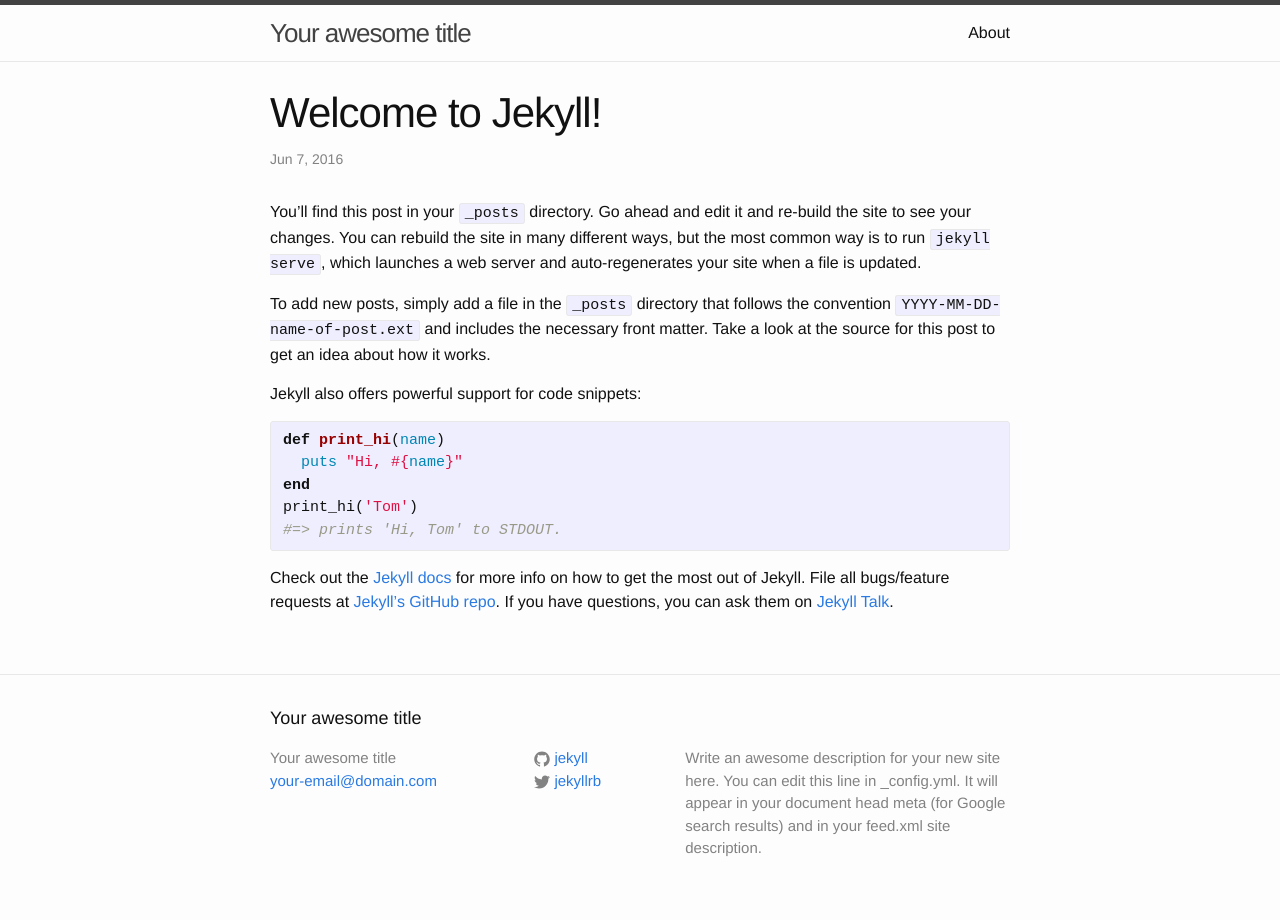
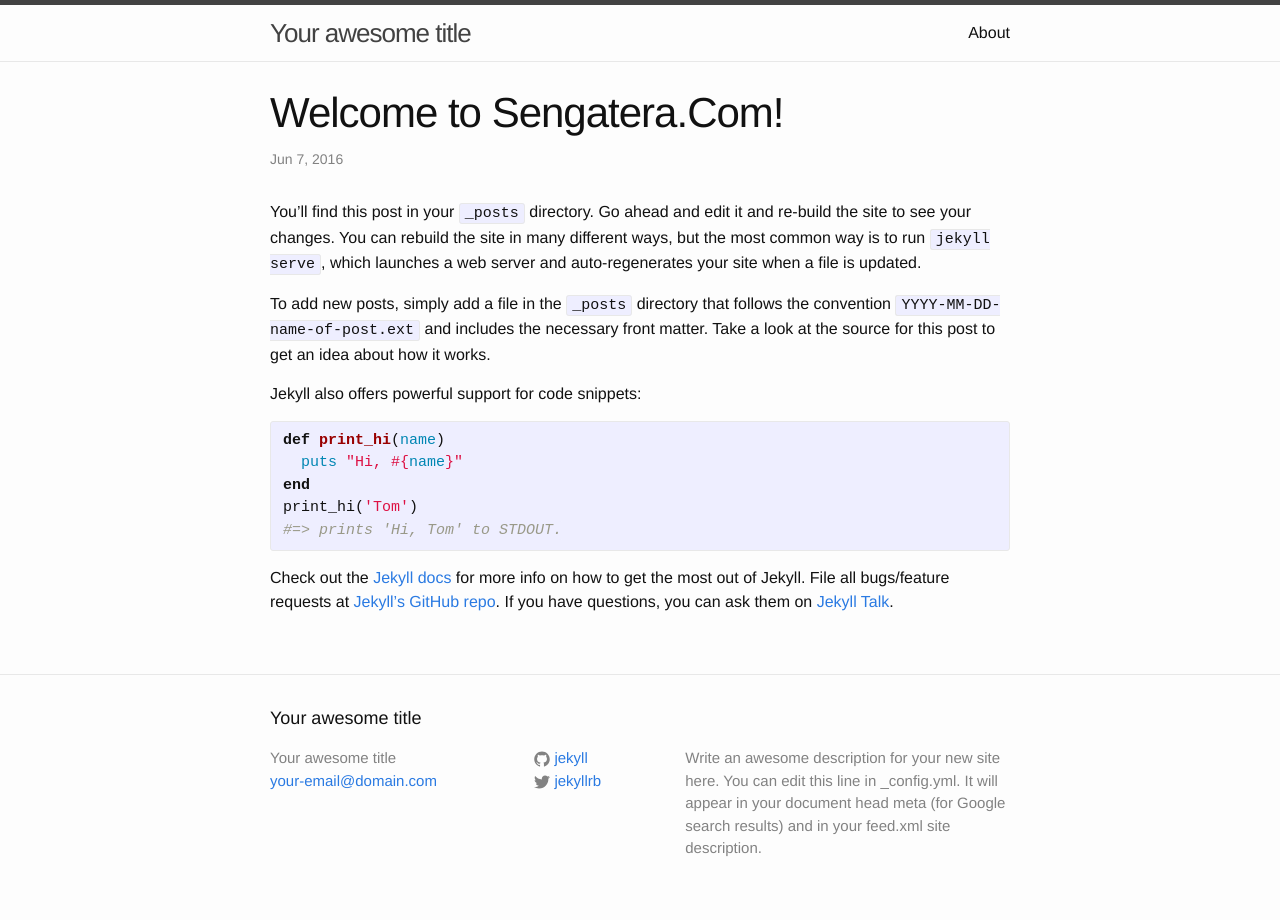
Before and after one commit to belayalem/belayalem.github.io, a Jekyll site: the page built from _posts/2016-06-07-welcome-to-jekyll.markdown, in a window 1280 px wide. Built offline with Jekyll 4.4.1, drawn with Linux system fonts in a browser that asks for light colours.

Commit message:
Update 2016-06-07-welcome-to-jekyll.markdown

```diff
--- a/_posts/2016-06-07-welcome-to-jekyll.markdown
+++ b/_posts/2016-06-07-welcome-to-jekyll.markdown
@@ -1,6 +1,6 @@
 ---
 layout: post
-title:  "Welcome to Jekyll!"
+title:  "Welcome to Sengatera.Com!"
 date:   2016-06-07 13:11:47 -0400
 categories: jekyll update
 ---
```
